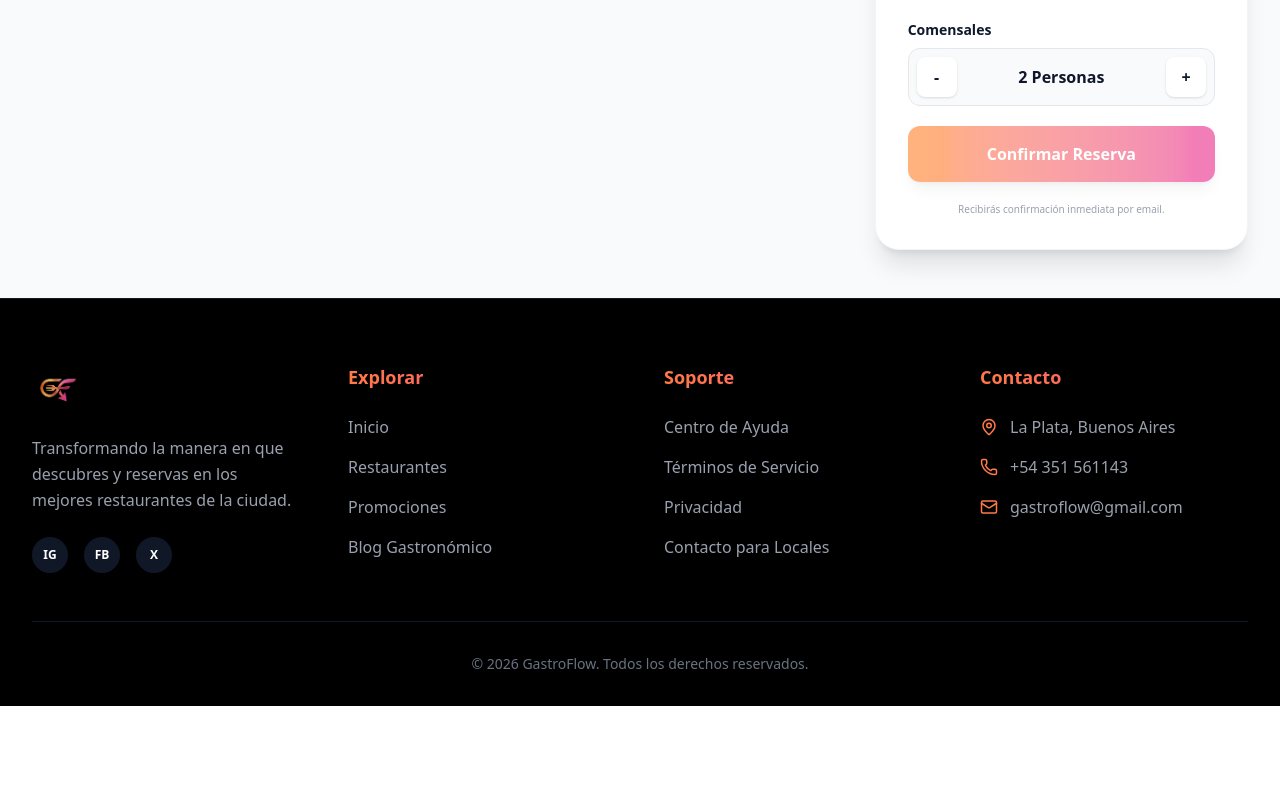
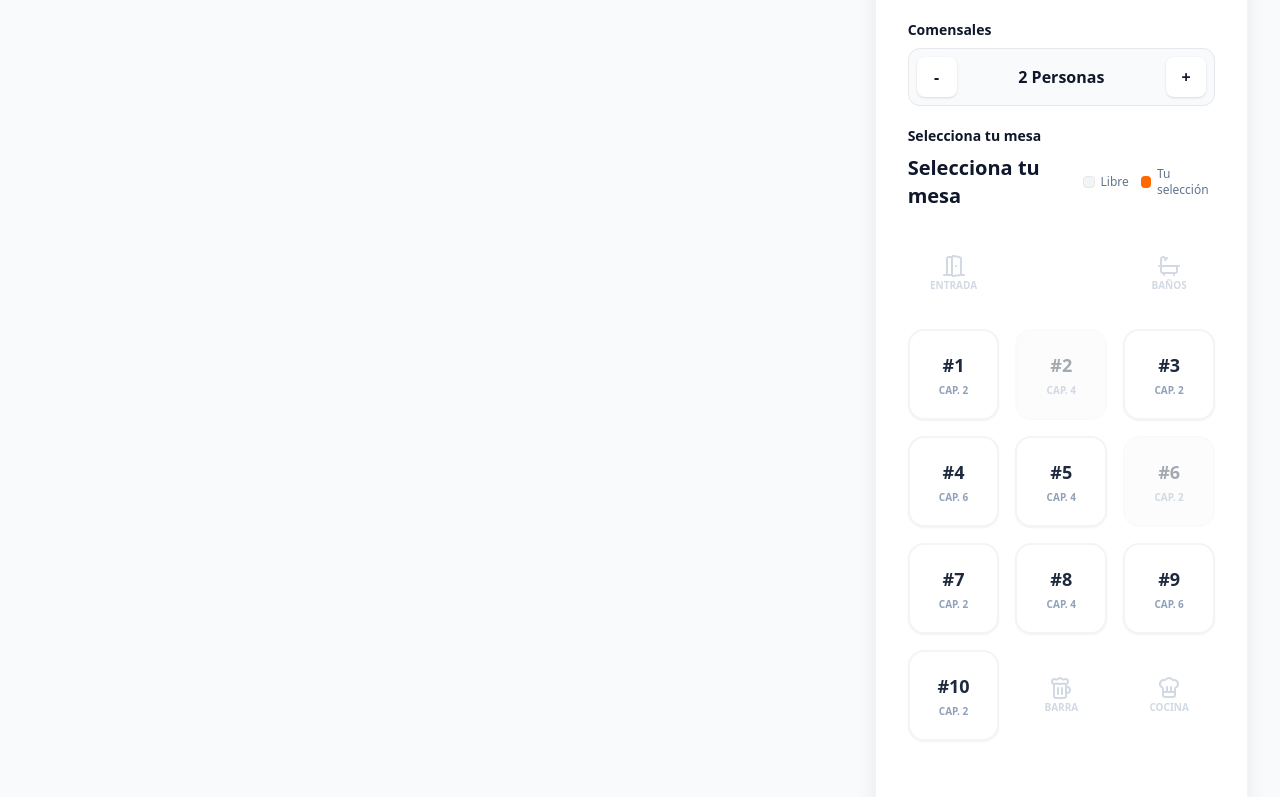
Before and after one commit to gastroflow2026-cpu/FRONT, a Next.js app in the folder client/: page /restaurant/1 in a window 1280 px wide. Shown: the part 1003-1800 px from the top of the page. Before the commit the page ends 1709 px from the top, so only its background shows below. Built offline with nearby package versions, Linux system fonts and the light colour scheme; no server answers.

Commit message:
feat: add decorative elements to table seating chart

```diff
--- a/client/src/app/data/restaurants.data.ts
+++ b/client/src/app/data/restaurants.data.ts
@@ -1,3 +1,11 @@
+export interface Table {
+  id: string;
+  number: number;
+  capacity: number;
+  status: 'available' | 'occupied' | 'decorative';
+  type?: 'table' | 'entrance' | 'bathroom' | 'bar' | 'kitchen';
+}
+
 export interface Restaurant {
   id: string;
   name: string;
@@ -7,6 +15,7 @@ export interface Restaurant {
   rating: number;
   image: string;
   about?: string;
+  tables?: Table[];
 }
 
 export const ALL_RESTAURANTS: Restaurant[] = [
@@ -18,7 +27,25 @@ export const ALL_RESTAURANTS: Restaurant[] = [
     category: "Italiana",
     rating: 4.8,
     image: "https://images.unsplash.com/photo-1551183053-bf91a1d81141?q=80&w=800&auto=format&fit=crop",
-    about: "La Bella Vita ofrece una experiencia italiana auténtica en el corazón de Palermo. Con pastas amasadas a mano y recetas transmitidas por generaciones, cada plato es un viaje a las raíces de Italia."
+    about: "La Bella Vita ofrece una experiencia italiana auténtica en el corazón de Palermo. Con pastas amasadas a mano y recetas transmitidas por generaciones, cada plato es un viaje a las raíces de Italia.",
+    tables: [
+      { id: "ent-1", number: 0, capacity: 0, status: 'decorative', type: 'entrance' },
+      { id: "empty-1", number: 0, capacity: 0, status: 'decorative' },
+      { id: "wc-1", number: 0, capacity: 0, status: 'decorative', type: 'bathroom' },
+      { id: "1-1", number: 1, capacity: 2, status: 'available', type: 'table' },
+      { id: "1-2", number: 2, capacity: 4, status: 'occupied', type: 'table' },
+      { id: "1-3", number: 3, capacity: 2, status: 'available', type: 'table' },
+      { id: "1-4", number: 4, capacity: 6, status: 'available', type: 'table' },
+      { id: "1-5", number: 5, capacity: 4, status: 'available', type: 'table' },
+      { id: "1-6", number: 6, capacity: 2, status: 'occupied', type: 'table' },
+      { id: "1-7", number: 7, capacity: 2, status: 'available', type: 'table' },
+      { id: "1-8", number: 8, capacity: 4, status: 'available', type: 'table' },
+      { id: "1-9", number: 9, capacity: 6, status: 'available', type: 'table' },
+      { id: "1-10", number: 10, capacity: 2, status: 'available', type: 'table' },
+      { id: "bar-1", number: 0, capacity: 0, status: 'decorative', type: 'bar' },
+      { id: "kitchen-1", number: 0, capacity: 0, status: 'decorative', type: 'kitchen' },
+      { id: "empty-2", number: 0, capacity: 0, status: 'decorative' }
+    ]
   },
   {
     id: "2",
--- a/client/src/app/restaurant/[id]/page.tsx
+++ b/client/src/app/restaurant/[id]/page.tsx
@@ -11,6 +11,8 @@ import { UsersContext } from "@/context/UsersContext";
 import { useRouter } from 'next/navigation';
 import Swal from "sweetalert2";
 import { ALL_RESTAURANTS } from "@/app/data/restaurants.data";
+import TableGrid from "@/components/features/table.grid";
+import { Table } from "@/app/data/restaurants.data";
 
 const RestaurantDetail = () => {
 
@@ -23,6 +25,8 @@ const RestaurantDetail = () => {
 const restaurantId = Array.isArray(id) ? id[0] : id;
   const restaurant = ALL_RESTAURANTS.find(r => String(r.id) === String(restaurantId));
   if (!restaurant) return <div>Restaurante no encontrado</div>;
+
+  const [selectedTable, setSelectedTable] = useState<Table | null>(null);
 
 
   // Fecha mínima para el atributo 'min' del input date
@@ -111,7 +115,8 @@ const restaurantId = Array.isArray(id) ? id[0] : id;
     formValues.name !== "" &&
     formValues.email !== "" &&
     formValues.phone !== "" &&
-    formValues.date !== "";
+    formValues.date !== "" &&
+    selectedTable !== null;
 
   const router = useRouter();
   const { isLogged } = useContext(UsersContext);
@@ -121,12 +126,18 @@ const restaurantId = Array.isArray(id) ? id[0] : id;
       // Validar formulario completo con Yup
       await reservationSchema.validate(formValues, { abortEarly: false });
 
+      const finalBookingData = {
+    ...formValues,
+    tableId: selectedTable?.id,
+    tableNumber: selectedTable?.number
+  };
+
       if (!isLogged) {
         // Si NO está logueado, guardar datos en LocalStorage y redirigir a login
         console.log("Usuario no logueado, guardando datos temporalmente");
         const dataToSave = {
           restaurantId: restaurantId,
-          bookingDetails: formValues
+          bookingDetails: finalBookingData
         };
         localStorage.setItem('gastroflow_temp_booking', JSON.stringify(dataToSave));
         router.push('/login');
@@ -155,6 +166,11 @@ const restaurantId = Array.isArray(id) ? id[0] : id;
       });
     }
   };
+
+  // Filtrar mesas según la cantidad de comensales
+  const filteredTables = (restaurant.tables || []).filter(
+    (t) => t.status === 'decorative' || (t.capacity >= formValues.guests && t.type === 'table')
+  );
 
   return (
     <div className="flex flex-col min-h-screen bg-gray-50">
@@ -229,12 +245,14 @@ const restaurantId = Array.isArray(id) ? id[0] : id;
                               {new Intl.NumberFormat("es-CO", { style: "currency", currency: "COP", maximumFractionDigits: 0 }).format(item.price)}
                             </div>
                           </div>
+
                         ))}
                       </div>
                     </div>
                   );
                 })
               )}
+
             </div>
           </div>
 
@@ -288,6 +306,7 @@ const restaurantId = Array.isArray(id) ? id[0] : id;
                   {formErrors.time && <p className="mt-1 text-xs text-rose-500">{formErrors.time}</p>}
                 </div>
 
+
                 {/* Comensales */}
                 <div>
                   <label className="mb-2 block text-sm font-semibold text-slate-900">Comensales</label>
@@ -297,6 +316,29 @@ const restaurantId = Array.isArray(id) ? id[0] : id;
                     <button type="button" onClick={() => updateGuests(1)} className="h-10 w-10 rounded-lg bg-white shadow-sm font-bold text-slate-900 hover:text-gastro-coral">+</button>
                   </div>
                   {formErrors.guests && <p className="mt-1 text-xs text-rose-500">{formErrors.guests}</p>}
+                </div>
+
+                {/* Selección de mesa (filtrada por comensales) */}
+                <div>
+                  <label className="mb-2 block text-sm font-semibold text-slate-900">Selecciona tu mesa</label>
+                  <TableGrid
+                    tables={filteredTables}
+                    selectedTableId={selectedTable?.id || null}
+                    onTableSelect={setSelectedTable}
+                  />
+                  {selectedTable && (
+                    <div className="mt-2 p-2 bg-orange-50 border border-orange-100 rounded-xl flex justify-between items-center">
+                      <p className="text-orange-800 text-xs font-medium">
+                        Has seleccionado la <strong>Mesa {selectedTable.number}</strong> (Capacidad: {selectedTable.capacity} personas)
+                      </p>
+                      <button
+                        onClick={() => setSelectedTable(null)}
+                        className="text-orange-600 text-xs underline font-bold"
+                      >
+                        Cambiar
+                      </button>
+                    </div>
+                  )}
                 </div>
 
                 <button
--- /dev/null
+++ b/client/src/components/features/table.grid.tsx
@@ -0,0 +1,80 @@
+import React from 'react';
+import type { Table } from '@/app/data/restaurants.data';
+import { Check, DoorOpen, Bath, Beer, ChefHat } from 'lucide-react';
+
+interface TableGridProps {
+  tables: Table[];
+  selectedTableId: string | null;
+  onTableSelect: (table: Table) => void;
+}
+
+const TableGrid: React.FC<TableGridProps> = ({ tables, selectedTableId, onTableSelect }) => {
+  return (
+    <div className="space-y-6">
+      <div className="flex items-center justify-between">
+        <h3 className="text-xl font-bold text-slate-900">Selecciona tu mesa</h3>
+        <div className="flex gap-3">
+          <div className="flex items-center gap-1.5 text-xs text-slate-500">
+            <div className="w-3 h-3 rounded-sm bg-gray-100 border border-gray-200"></div>
+            Libre
+          </div>
+          <div className="flex items-center gap-1.5 text-xs text-slate-500">
+            <div className="w-3 h-3 rounded-sm bg-orange-500"></div>
+            Tu selección
+          </div>
+        </div>
+      </div>
+
+      <div className="grid grid-cols-2 sm:grid-cols-3 gap-4">
+        {tables.map((item) => {
+          // 1. Si es un elemento decorativo
+          if (item.status === 'decorative') {
+            return (
+              <div key={item.id} className="flex flex-col items-center justify-center p-5 opacity-40 text-slate-400">
+                {item.type === 'entrance' && <><DoorOpen size={24} /> <span className="text-[10px] font-bold uppercase">Entrada</span></>}
+                {item.type === 'bathroom' && <><Bath size={24} /> <span className="text-[10px] font-bold uppercase">Baños</span></>}
+                {item.type === 'bar' && <><Beer size={24} /> <span className="text-[10px] font-bold uppercase">Barra</span></>}
+                {item.type === 'kitchen' && <><ChefHat size={24} /> <span className="text-[10px] font-bold uppercase">Cocina</span></>}
+              </div>
+            );
+          }
+
+          const isSelected = selectedTableId === item.id;
+          const isOccupied = item.status === 'occupied';
+
+          return (
+            <button
+              key={item.id}
+              type="button" // Importante: para que no haga submit al formulario
+              disabled={isOccupied}
+              onClick={() => onTableSelect(item)}
+              className={`
+                relative p-5 rounded-2xl border-2 transition-all duration-200 flex flex-col items-center justify-center gap-1
+                ${isOccupied
+                  ? 'bg-gray-50 border-gray-100 cursor-not-allowed opacity-40'
+                  : isSelected
+                    ? 'border-orange-500 bg-orange-50 ring-2 ring-orange-500/20'
+                    : 'border-gray-100 hover:border-orange-200 bg-white shadow-xs'}
+              `}
+            >
+              <span className={`text-lg font-bold ${isSelected ? 'text-orange-600' : 'text-slate-800'}`}>
+                #{item.number}
+              </span>
+              <span className="text-[10px] font-bold text-slate-400 uppercase">
+                Cap. {item.capacity}
+              </span>
+
+              {isSelected && (
+                <div className="absolute top-2 right-2 text-orange-600">
+                  <Check size={16} strokeWidth={3} />
+                </div>
+              )}
+            </button>
+          );
+        })}
+      </div>
+    </div>
+  );
+};
+
+export default TableGrid;
```
